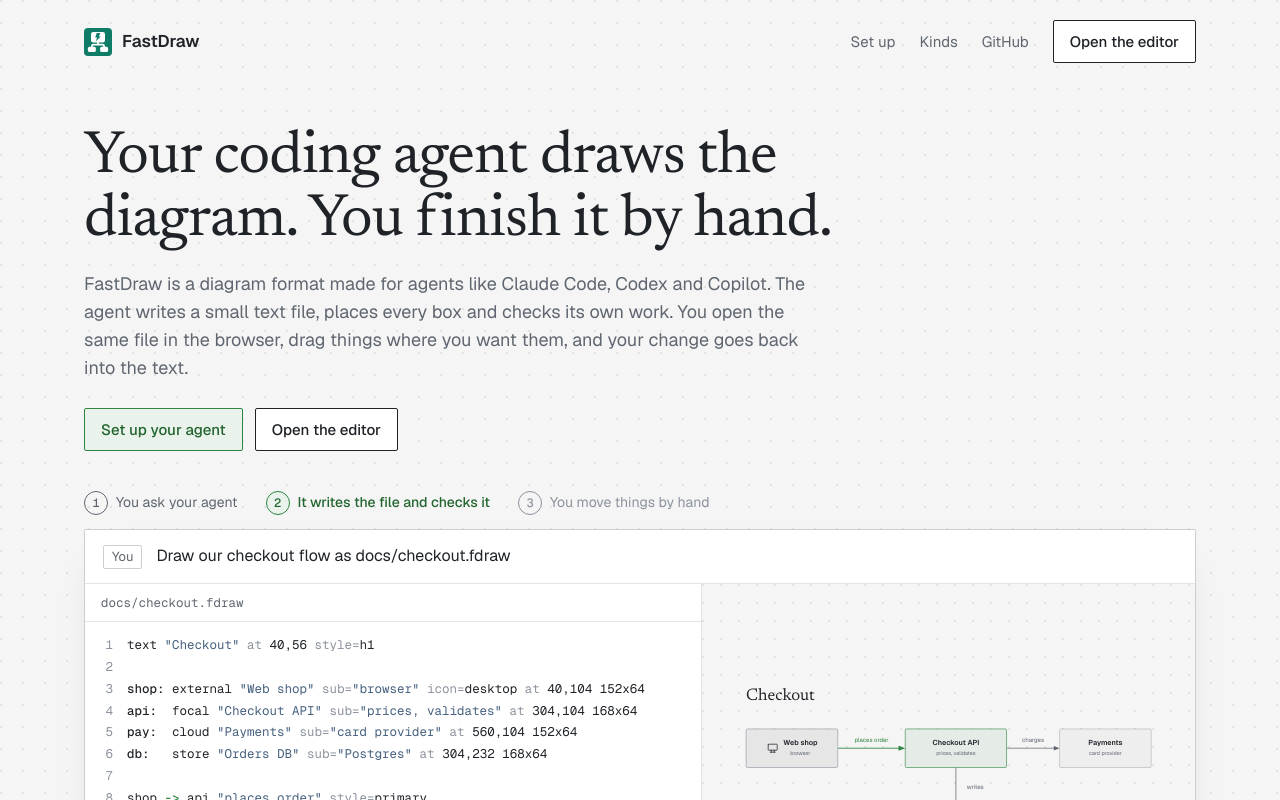
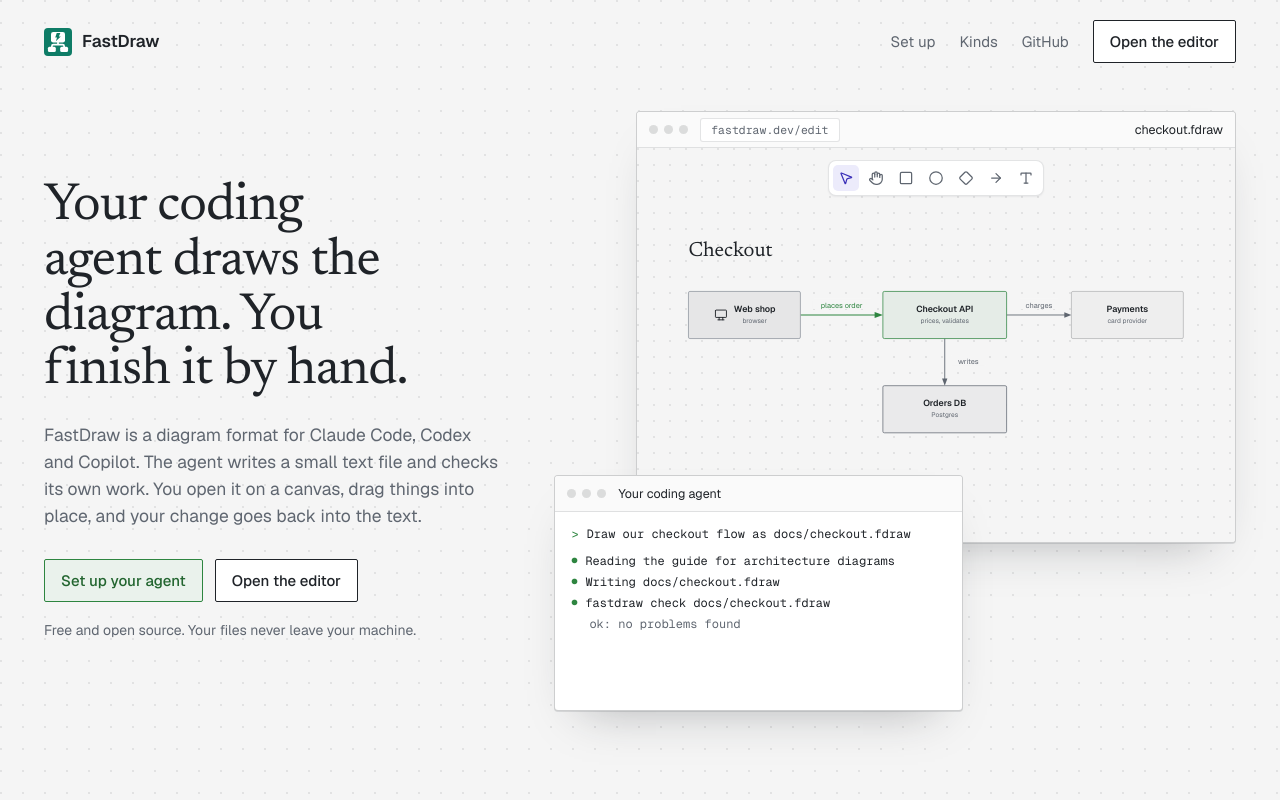
Before and after one commit to coccor/FastDraw, a React (Vite) app in the folder editor/: page / in a window 1280 px wide. Shown: the top 800 px of the page. Built offline with nearby package versions, Linux system fonts and the light colour scheme.

Commit message:
Hero: the product at work in the first screen (agent terminal and editor side by side, drag shown as a diff)

```diff
--- a/editor/src/landing/Hero.tsx
+++ b/editor/src/landing/Hero.tsx
@@ -1,63 +1,55 @@
-// The opening demonstration: a person asks their agent for a diagram, the agent writes the .fdraw
-// text line by line (drawn live by the real renderer as it goes), checks it, and then the person
-// drags one box, which changes one line of the text.
+// The opening scene: an agent's terminal and the FastDraw editor side by side. The agent writes
+// docs/checkout.fdraw and checks it while the editor draws it (with the real renderer); then a
+// person selects one box and drags it, and the one line that changed is shown as a diff.
 import React, { useEffect, useMemo, useRef, useState } from 'react';
+import { ArrowRight, Circle, Diamond, Hand, MousePointer2, Square, Type } from 'lucide-react';
 import { buildScene } from '../../../src/scene.ts';
 import { renderBody } from '../../../src/render.ts';
 
 const PROMPT = 'Draw our checkout flow as docs/checkout.fdraw';
 const LINES = [
   'text "Checkout" at 40,56 style=h1',
-  '',
   'shop: external "Web shop" sub="browser" icon=desktop at 40,104 152x64',
   'api:  focal "Checkout API" sub="prices, validates" at 304,104 168x64',
   'pay:  cloud "Payments" sub="card provider" at 560,104 152x64',
   'db:   store "Orders DB" sub="Postgres" at 304,232 168x64',
-  '',
   'shop -> api "places order" style=primary',
   'api -> pay "charges"',
   'api -> db "writes"',
 ];
-const PAY = 4, FROM = 104, TO = 232;
-const CONSOLE = [
-  ['fastdraw check docs/checkout.fdraw', 'ok: no problems found'],
-  ['fastdraw render docs/checkout.fdraw', 'wrote docs/checkout.png'],
+const PAY = 3, FROM = 104, TO = 232, BOX = { x: 560, w: 152, h: 64 };
+
+// What the agent says, in order; `draw` marks the step during which the file is written.
+const SAID: { text: string; kind: 'step' | 'out' | 'done'; draw?: boolean }[] = [
+  { text: 'Reading the guide for architecture diagrams', kind: 'step' },
+  { text: 'Writing docs/checkout.fdraw', kind: 'step', draw: true },
+  { text: 'fastdraw check docs/checkout.fdraw', kind: 'step' },
+  { text: 'ok: no problems found', kind: 'out' },
+  { text: 'Done. Adjust it: fastdraw open docs/checkout.fdraw', kind: 'done' },
 ];
 
-type State = { step: 0 | 1 | 2; typed: number; lines: number; console: number; payY: number; cursor: boolean; done: boolean };
-const START: State = { step: 0, typed: 0, lines: 0, console: 0, payY: FROM, cursor: false, done: false };
-const END: State = { step: 2, typed: PROMPT.length, lines: LINES.length, console: CONSOLE.length, payY: TO, cursor: false, done: true };
+type State = { typed: number; said: number; lines: number; selected: boolean; cursor: boolean; payY: number; diff: boolean };
+const START: State = { typed: 0, said: 0, lines: 0, selected: false, cursor: false, payY: FROM, diff: false };
+const END: State = { typed: PROMPT.length, said: SAID.length, lines: LINES.length, selected: true, cursor: false, payY: TO, diff: true };
 
-const textOf = (s: State) => LINES.slice(0, s.lines).map((l, i) => (i === PAY ? l.replace(`,${FROM} `, `,${s.payY} `) : l));
-
-// The whole sequence as a list of [delay, change] steps.
 function script(): [number, (s: State) => State][] {
-  const out: [number, (s: State) => State][] = [[500, (s) => s]];
-  for (let i = 1; i <= PROMPT.length; i++) out.push([28, (s) => ({ ...s, typed: i })]);
-  out.push([450, (s) => ({ ...s, step: 1 })]);
-  for (let i = 1; i <= LINES.length; i++) out.push([LINES[i - 1] ? 260 : 80, (s) => ({ ...s, lines: i })]);
-  for (let i = 1; i <= CONSOLE.length; i++) out.push([500, (s) => ({ ...s, console: i })]);
-  out.push([900, (s) => ({ ...s, step: 2, cursor: true })]);
-  out.push([500, (s) => s]);
-  for (let y = FROM + 4; y <= TO; y += 4) out.push([22, (s) => ({ ...s, payY: y })]);
-  out.push([700, (s) => ({ ...s, cursor: false, done: true })]);
+  const out: [number, (s: State) => State][] = [[600, (s) => s]];
+  for (let i = 1; i <= PROMPT.length; i++) out.push([26, (s) => ({ ...s, typed: i })]);
+  SAID.forEach((step, n) => {
+    out.push([n === 0 ? 500 : 650, (s) => ({ ...s, said: n + 1 })]);
+    if (step.draw) for (let i = 1; i <= LINES.length; i++) out.push([170, (s) => ({ ...s, lines: i })]);
+  });
+  out.push([1000, (s) => ({ ...s, cursor: true })]);
+  out.push([450, (s) => ({ ...s, selected: true })]);
+  out.push([350, (s) => s]);
+  for (let y = FROM + 4; y <= TO; y += 4) out.push([20, (s) => ({ ...s, payY: y })]);
+  out.push([450, (s) => ({ ...s, cursor: false, diff: true })]);
   return out;
 }
 
-// Colours the parts of a line the way a reader picks them out: ids, quoted text, arrows, keys.
-function Line({ text }: { text: string }) {
-  const parts: React.ReactNode[] = [];
-  const re = /^(\w+:)|("[^"]*")|(->)|(\b[\w.]+=)|(\bat\b)/g;
-  let last = 0, m: RegExpExecArray | null, k = 0;
-  while ((m = re.exec(text))) {
-    if (m.index > last) parts.push(text.slice(last, m.index));
-    const cls = m[1] ? 'tk-id' : m[2] ? 'tk-str' : m[3] ? 'tk-arrow' : 'tk-key';
-    parts.push(<span key={k++} className={cls}>{m[0]}</span>);
-    last = m.index + m[0].length;
-  }
-  parts.push(text.slice(last));
-  return <>{parts}</>;
-}
+const payLine = (y: number) => LINES[PAY].replace(`,${FROM} `, `,${y} `);
+// the changed line with its middle left out, so the part that changed stays in view
+const short = (l: string) => l.replace(/ sub="[^"]*"/, " …").replace(/\s+/, " ");
 
 export function Hero() {
   const reduced = useMemo(() => typeof matchMedia === 'function' && matchMedia('(prefers-reduced-motion: reduce)').matches, []);
@@ -79,53 +71,62 @@ export function Hero() {
     return () => window.clearTimeout(timer.current);
   }, [run, reduced]);
 
-  const lines = textOf(s);
+  const text = LINES.slice(0, s.lines).map((l, i) => (i === PAY ? payLine(s.payY) : l)).join('\n');
   const final = useMemo(() => buildScene(LINES.join('\n'), null), []);
-  const body = useMemo(() => renderBody(buildScene(lines.join('\n'), null), false), [lines.join('\n')]);
-  const moved = s.payY !== FROM;
-  const step = (n: number, label: string) => <li className={s.step === n ? 'on' : s.step > n ? 'past' : ''}>{label}</li>;
+  const body = useMemo(() => renderBody(buildScene(text, null), false), [text]);
+  const hs = 7; // handle size, in diagram units
+  const corners = [[0, 0], [0.5, 0], [1, 0], [1, 0.5], [1, 1], [0.5, 1], [0, 1], [0, 0.5]];
 
   return (
-    <div className="demo" aria-label="Example: an agent writes a diagram, then a person moves one box">
-      <ol className="steps">
-        {step(0, 'You ask your agent')}
-        {step(1, 'It writes the file and checks it')}
-        {step(2, 'You move things by hand')}
-      </ol>
-      <div className="window">
-        <div className="prompt">
-          <span className="who">You</span>
-          <span className="said">{PROMPT.slice(0, s.typed)}{s.step === 0 && <span className="caret" />}</span>
+    <div className="stage" aria-label="Example: an agent writes a diagram file, then a person drags one box in the editor">
+      <div className="win editor-win">
+        <div className="bar">
+          <span className="dots" aria-hidden="true"><i /><i /><i /></span>
+          <span className="url">fastdraw.dev/edit</span>
+          <span className="tab">checkout.fdraw</span>
         </div>
-        <div className="panes">
-          <div className="code">
-            <div className="filename">docs/checkout.fdraw{moved && <span className="edited">edited in the editor</span>}</div>
-            <pre>
-              {lines.map((l, i) => (
-                <div key={i} className={'ln' + (i === PAY && moved ? ' changed' : '')}>
-                  <span className="no">{i + 1}</span><span className="tx"><Line text={l} /></span>
-                </div>
-              ))}
-              {s.step === 1 && s.lines < LINES.length && <div className="ln"><span className="no">{s.lines + 1}</span><span className="caret" /></div>}
-            </pre>
-            <div className="console">
-              {CONSOLE.slice(0, s.console).map(([cmd, out]) => (
-                <div key={cmd}><span className="cmd">$ {cmd}</span><span className="out">{out}</span></div>
-              ))}
-            </div>
+        <div className="board">
+          <div className="tools" aria-hidden="true">
+            <MousePointer2 size={15} className="on" /><Hand size={15} /><Square size={15} /><Circle size={15} /><Diamond size={15} /><ArrowRight size={15} /><Type size={15} />
           </div>
-          <div className="canvas">
-            <svg viewBox={`${final.x} ${final.y} ${final.w} ${final.h}`} role="img" aria-label="The checkout diagram the text describes">
-              <g dangerouslySetInnerHTML={{ __html: body }} />
-              {s.cursor && (
-                <path transform={`translate(${650},${s.payY + 40})`} d="M0 0 L0 17 L4.5 13 L7.5 20 L10.5 18.8 L7.6 12 L13 12 Z" fill="#fff" stroke="#1f2328" strokeWidth="1.3" strokeLinejoin="round" />
-              )}
-            </svg>
-          </div>
+          <svg viewBox={`${final.x} ${final.y} ${final.w} ${final.h}`} preserveAspectRatio="xMidYMin meet" role="img" aria-label="The checkout diagram, drawn from the file">
+            <g dangerouslySetInnerHTML={{ __html: body }} />
+            {s.selected && s.lines === LINES.length && (
+              <g>
+                <rect x={BOX.x - 4} y={s.payY - 4} width={BOX.w + 8} height={BOX.h + 8} fill="none" stroke="#5448d6" strokeWidth="1.5" />
+                {corners.map(([fx, fy]) => (
+                  <rect key={`${fx}${fy}`} x={BOX.x - 4 + fx * (BOX.w + 8) - hs / 2} y={s.payY - 4 + fy * (BOX.h + 8) - hs / 2} width={hs} height={hs} fill="#fff" stroke="#5448d6" strokeWidth="1.5" />
+                ))}
+              </g>
+            )}
+            {s.cursor && (
+              <path transform={`translate(${BOX.x + 96},${s.payY + 38})`} d="M0 0 L0 19 L5 14.5 L8.4 22.3 L11.7 20.9 L8.5 13.3 L14.6 13.3 Z" fill="#fff" stroke="#1f2328" strokeWidth="1.4" strokeLinejoin="round" />
+            )}
+          </svg>
         </div>
       </div>
-      {s.done && !reduced && <button className="replay" onClick={() => setRun((r) => r + 1)}>Play it again</button>}
-      {reduced && <button className="replay" onClick={() => setRun((r) => r + 1)}>Play the example</button>}
+
+      <div className="win term-win">
+        <div className="bar"><span className="dots" aria-hidden="true"><i /><i /><i /></span><span className="title">Your coding agent</span></div>
+        <div className="term">
+          <div className="you"><span className="sign">&gt;</span>{PROMPT.slice(0, s.typed)}{s.said === 0 && <span className="caret" />}</div>
+          {SAID.slice(0, s.said).map((l) => (
+            <div key={l.text} className={'said ' + l.kind}>
+              {l.kind === 'step' && <span className="bullet">●</span>}
+              {l.text}
+              {l.draw && s.lines < LINES.length && s.lines > 0 && <span className="count"> {s.lines} of {LINES.length} lines</span>}
+            </div>
+          ))}
+        </div>
+      </div>
+
+      <div className={'diff' + (s.diff ? ' shown' : '')} aria-hidden={!s.diff}>
+        <div className="diffhead">docs/checkout.fdraw, after your drag</div>
+        <div className="minus"><span>−</span>{short(LINES[PAY])}</div>
+        <div className="plus"><span>+</span>{short(payLine(TO))}</div>
+      </div>
+
+      {(s.diff || reduced) && <button className="replay" onClick={() => setRun((r) => r + 1)}>{reduced && run === 0 ? 'Play the example' : 'Play it again'}</button>}
     </div>
   );
 }
--- a/editor/src/landing/Landing.tsx
+++ b/editor/src/landing/Landing.tsx
@@ -137,20 +137,21 @@ export function Landing() {
       </header>
 
       <main>
-        <section className="intro">
+        <section className="hero">
+          <div className="intro">
             <h1>Your coding agent draws the diagram. You finish it by hand.</h1>
             <p className="lede">
-            FastDraw is a diagram format made for agents like Claude Code, Codex and Copilot. The agent writes a small
-            text file, places every box and checks its own work. You open the same file in the browser, drag things where
-            you want them, and your change goes back into the text.
+              FastDraw is a diagram format for Claude Code, Codex and Copilot. The agent writes a small text file and
+              checks its own work. You open it on a canvas, drag things into place, and your change goes back into the text.
             </p>
             <div className="ctas">
               <a className="btn focal" href="#setup">Set up your agent</a>
               <a className="btn" href="edit/">Open the editor</a>
             </div>
+            <p className="small muted">Free and open source. Your files never leave your machine.</p>
+          </div>
+          <Hero />
         </section>
-
-        <Hero />
 
         <section id="setup" className="block">
           <h2>Set up your agent</h2>
--- a/editor/src/landing/landing.css
+++ b/editor/src/landing/landing.css
@@ -23,7 +23,7 @@ a:hover { color: var(--ink); }
 code { font: .9em var(--mono); background: rgba(31, 35, 40, .06); padding: 1px 5px; border-radius: 2px; }
 button { font: inherit; color: inherit; cursor: pointer; }
 
-.top, main, footer { max-width: 1160px; margin: 0 auto; padding: 0 24px; }
+.top, main, footer { max-width: 1240px; margin: 0 auto; padding: 0 24px; }
 
 /* header */
 .top { display: flex; align-items: center; justify-content: space-between; gap: 16px; padding-top: 20px; padding-bottom: 20px; }
@@ -41,59 +41,66 @@ button { font: inherit; color: inherit; cursor: pointer; }
 .btn.focal { background: var(--accent-tint); border-color: var(--accent); color: var(--accent-ink); }
 .btn.focal:hover { background: var(--accent-tint-2); }
 
-/* opening */
-.intro { padding: 44px 0 32px; }
+/* opening: the words on the left, the product working on the right */
+.hero { display: grid; grid-template-columns: minmax(0, .8fr) minmax(0, 1.2fr); gap: 56px; align-items: center; padding: 28px 0 40px; min-height: min(640px, calc(100vh - 80px)); }
 h1, h2 { font-family: 'Newsreader', Georgia, serif; font-weight: 400; color: var(--ink); margin: 0; }
-h1 { font-size: clamp(38px, 5vw, 60px); line-height: 1.04; letter-spacing: -0.015em; max-width: 14.5em; }
+h1 { font-size: clamp(38px, 4.1vw, 56px); line-height: 1.04; letter-spacing: -0.015em; text-wrap: balance; }
 h2 { font-size: clamp(30px, 3.6vw, 40px); line-height: 1.12; letter-spacing: -0.01em; max-width: 22em; }
 h3 { font-size: 17px; font-weight: 600; margin: 0 0 10px; }
 .lede { font-size: 18px; color: var(--muted); max-width: 62ch; margin: 18px 0 0; }
+.intro .lede { font-size: 17.5px; max-width: 40ch; margin-top: 22px; }
 .muted { color: var(--muted); }
-.ctas { display: flex; flex-wrap: wrap; gap: 12px; margin-top: 26px; }
+.small { font-size: 14px; margin: 18px 0 0; }
+.ctas { display: flex; flex-wrap: wrap; gap: 12px; margin-top: 30px; }
 
-/* the demonstration */
-.demo { position: relative; margin: 8px 0 24px; }
-.steps { list-style: none; counter-reset: s; display: flex; flex-wrap: wrap; gap: 8px 28px; padding: 0; margin: 0 0 14px; font-size: 14px; color: var(--soft); }
-.steps li { counter-increment: s; display: flex; align-items: center; gap: 8px; transition: color .25s; }
-.steps li::before {
-  content: counter(s); display: inline-grid; place-items: center; width: 22px; height: 22px; border-radius: 50%;
-  border: 1px solid currentColor; font: 500 12px var(--mono);
+/* the scene: the editor behind, the agent's terminal in front, the diff underneath */
+.stage { position: relative; height: 600px; }
+.win { position: absolute; background: var(--box); border: 1px solid var(--stroke); border-radius: 4px; overflow: hidden; box-shadow: 0 1px 0 var(--hair), 0 24px 48px -28px rgba(31, 35, 40, .35); }
+.bar { display: flex; align-items: center; gap: 12px; height: 36px; padding: 0 12px; border-bottom: 1px solid var(--hair); background: #fafafa; font-size: 12.5px; color: var(--muted); }
+.dots { display: inline-flex; gap: 6px; }
+.dots i { width: 9px; height: 9px; border-radius: 50%; background: rgba(31, 35, 40, .14); }
+.url { background: var(--box); border: 1px solid var(--hair); border-radius: 3px; padding: 2px 10px; font-family: var(--mono); font-size: 11.5px; }
+.tab { margin-left: auto; color: var(--ink); }
+.title { color: var(--ink); }
+
+.editor-win { top: 0; right: 0; width: 88%; height: 432px; }
+.board {
+  position: relative; height: calc(100% - 36px); padding: 58px 22px 0;
+  background-color: var(--page);
+  background-image: radial-gradient(circle at 1px 1px, var(--dots) 0.9px, transparent 1.2px);
+  background-size: 16px 16px;
 }
-.steps li.past { color: var(--muted); }
-.steps li.on { color: var(--accent-ink); font-weight: 500; }
-.steps li.on::before { background: var(--accent-tint); border-color: var(--accent); }
+.board svg { width: 100%; height: 100%; display: block; }
+.tools { position: absolute; top: 12px; left: 50%; transform: translateX(-50%); display: flex; gap: 4px; padding: 4px; background: var(--box); border: 1px solid var(--hair); border-radius: 8px; color: var(--muted); box-shadow: 0 1px 2px rgba(22, 24, 40, .06); }
+.tools svg { width: 26px; height: 26px; padding: 5.5px; border-radius: 5px; }
+.tools svg.on { background: #ecebfb; color: #3b30b8; }
 
-.window { background: var(--box); border: 1px solid var(--stroke); border-radius: 2px; box-shadow: 0 1px 0 var(--hair), 0 18px 40px -24px rgba(31, 35, 40, .25); overflow: hidden; }
-.prompt { display: flex; align-items: baseline; gap: 14px; padding: 14px 18px; border-bottom: 1px solid var(--hair); min-height: 52px; font-size: 16px; }
-.prompt .who { font-size: 13px; color: var(--muted); border: 1px solid var(--stroke); border-radius: 2px; padding: 1px 8px; flex-shrink: 0; }
+.term-win { left: 0; bottom: 0; width: 60%; height: 236px; z-index: 2; }
+.term { padding: 12px 16px; font: 12px/1.75 var(--mono); font-variant-ligatures: none; }
+.term .you { color: var(--ink); margin-bottom: 6px; }
+.term .sign { color: var(--accent); margin-right: 8px; }
+.said { color: var(--ink); }
+.said .bullet { color: var(--accent); margin-right: 8px; font-size: 10px; vertical-align: 1px; }
+.said.out { color: var(--muted); padding-left: 18px; }
+.said.done { color: var(--muted); margin-top: 6px; }
+.said .count { color: var(--soft); }
 .caret { display: inline-block; width: 2px; height: 1.05em; background: var(--accent); vertical-align: -0.15em; margin-left: 1px; animation: blink 1s steps(1) infinite; }
 @keyframes blink { 50% { opacity: 0; } }
 
-.panes { display: grid; grid-template-columns: minmax(0, 1.25fr) minmax(0, 1fr); min-height: 360px; }
-.code { border-right: 1px solid var(--hair); display: flex; flex-direction: column; min-width: 0; }
-.filename { display: flex; justify-content: space-between; gap: 12px; padding: 10px 16px; font: 12.5px var(--mono); color: var(--muted); border-bottom: 1px solid var(--hair); }
-.edited { color: var(--accent-ink); font-family: 'Geist', sans-serif; font-weight: 500; }
-.code pre { margin: 0; padding: 12px 0; font: 12.5px/1.75 var(--mono); font-variant-ligatures: none; overflow-x: auto; flex: 1; }
-.ln { display: flex; padding-right: 16px; white-space: pre; border-left: 2px solid transparent; transition: background .3s; }
-.ln .no { width: 40px; flex-shrink: 0; text-align: right; padding-right: 14px; color: var(--soft); user-select: none; }
-.ln.changed { background: var(--accent-tint); border-left-color: var(--accent); }
-.tk-id { font-weight: 500; }
-.tk-str { color: var(--link); }
-.tk-arrow { color: var(--accent); font-weight: 500; }
-.tk-key { color: var(--soft); }
-.console { padding: 0 16px 14px; font: 12px/1.7 var(--mono); min-height: 64px; }
-.console > div { display: flex; flex-wrap: wrap; column-gap: 12px; }
-.console .cmd { color: var(--ink); }
-.console .out { color: var(--accent-ink); }
+.diff {
+  position: absolute; right: 0; top: 452px; width: 39%; z-index: 1;
+  background: var(--box); border: 1px solid var(--stroke); border-radius: 4px; font: 11px/1.65 var(--mono); font-variant-ligatures: none;
+  opacity: 0; transform: translateY(6px); transition: opacity .35s, transform .35s; overflow: hidden;
+}
+.diff.shown { opacity: 1; transform: none; }
+.diffhead { padding: 6px 10px; border-bottom: 1px solid var(--hair); font-family: 'Geist', sans-serif; font-size: 12px; color: var(--muted); }
+.diff > div:not(.diffhead) { padding: 1px 10px; white-space: nowrap; overflow: hidden; text-overflow: ellipsis; }
+.diff span { display: inline-block; width: 14px; }
+.minus { background: #fbeeee; color: #8f3434; }
+.plus { background: var(--accent-tint); color: var(--accent-ink); }
+@media (prefers-reduced-motion: reduce) { .diff { transition: none; } .caret { animation: none; } }
 
-.canvas {
-  background-color: var(--page);
-  background-image: radial-gradient(circle at 1px 1px, var(--dots) 0.9px, transparent 1.2px);
-  background-size: 18px 18px; display: grid; place-items: center; padding: 20px;
-}
-.canvas svg { width: 100%; height: auto; max-height: 400px; display: block; }
-
-.replay { position: absolute; right: 0; bottom: -40px; background: none; border: 0; color: var(--link); font-size: 14px; padding: 4px 0; text-decoration: underline; text-underline-offset: 3px; }
+.replay { position: absolute; right: 0; bottom: 0; background: none; border: 0; color: var(--link); font-size: 14px; padding: 4px 0; text-decoration: underline; text-underline-offset: 3px; }
 .replay:hover { color: var(--ink); }
 
 /* sections */
@@ -134,9 +141,21 @@ h3 { font-size: 17px; font-weight: 600; margin: 0 0 10px; }
 footer { margin-top: 112px; padding-top: 28px; padding-bottom: 48px; border-top: 1px solid var(--hair); font-size: 14px; }
 footer p { margin: 0 0 6px; }
 
+@media (max-width: 1080px) {
+  .hero { grid-template-columns: minmax(0, 1fr); gap: 40px; min-height: 0; padding-top: 36px; }
+  .intro .lede { max-width: 56ch; }
+}
+@media (max-width: 760px) {
+  .stage { height: auto; display: flex; flex-direction: column; gap: 14px; }
+  .win, .diff { position: static; width: 100%; }
+  .editor-win { order: 2; height: auto; }
+  .board { height: auto; padding: 52px 10px 14px; }
+  .board svg { height: auto; }
+  .term-win { order: 1; height: auto; min-height: 200px; }
+  .diff { order: 3; }
+  .replay { position: static; order: 4; align-self: flex-start; }
+}
 @media (max-width: 860px) {
-  .panes { grid-template-columns: minmax(0, 1fr); }
-  .code { border-right: 0; border-bottom: 1px solid var(--hair); }
   .next, .why dl { grid-template-columns: minmax(0, 1fr); gap: 32px; }
 }
 @media (max-width: 600px) {
@@ -144,9 +163,7 @@ footer p { margin: 0 0 6px; }
   .top { padding-top: 16px; padding-bottom: 16px; }
   .top nav { gap: 14px; }
   .top nav a:not(.btn) { display: none; }
-  .intro { padding: 40px 0 28px; }
   .lede { font-size: 17px; }
   .block { padding-top: 72px; }
   .tabpanel { padding: 4px 14px 16px; }
-  .replay { position: static; margin-top: 12px; }
 }
```
Lines whose indentation alone changed are shown as unchanged.
